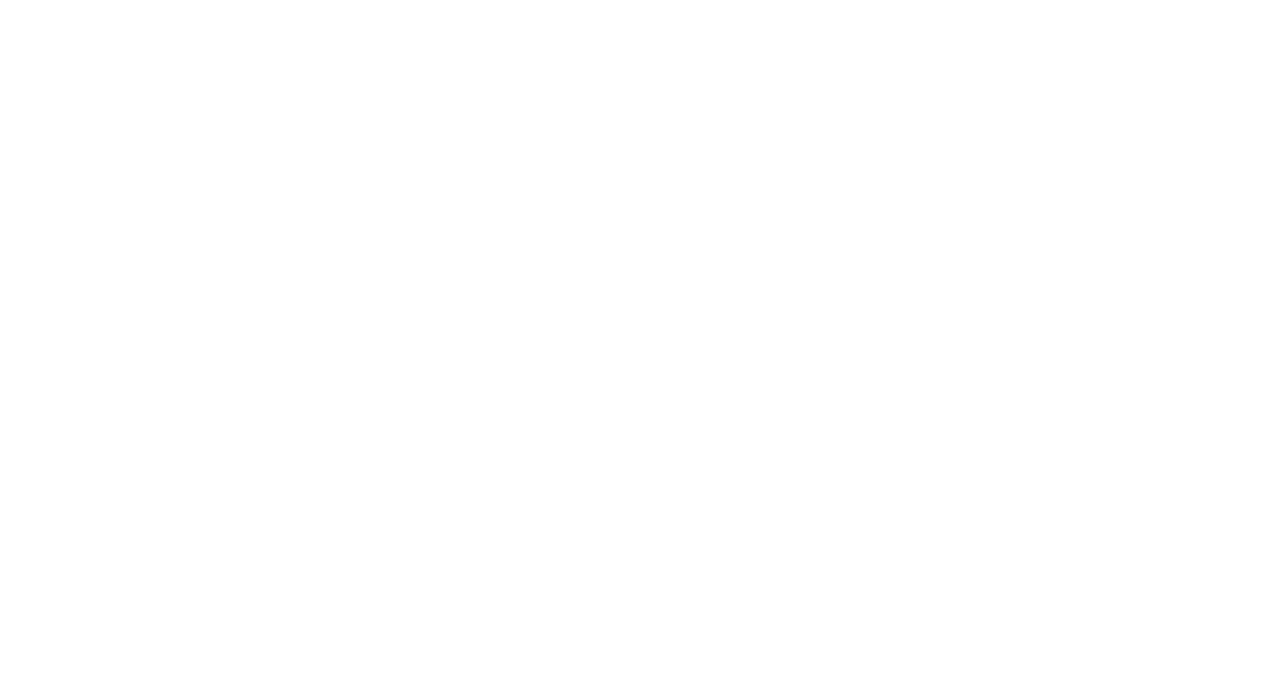
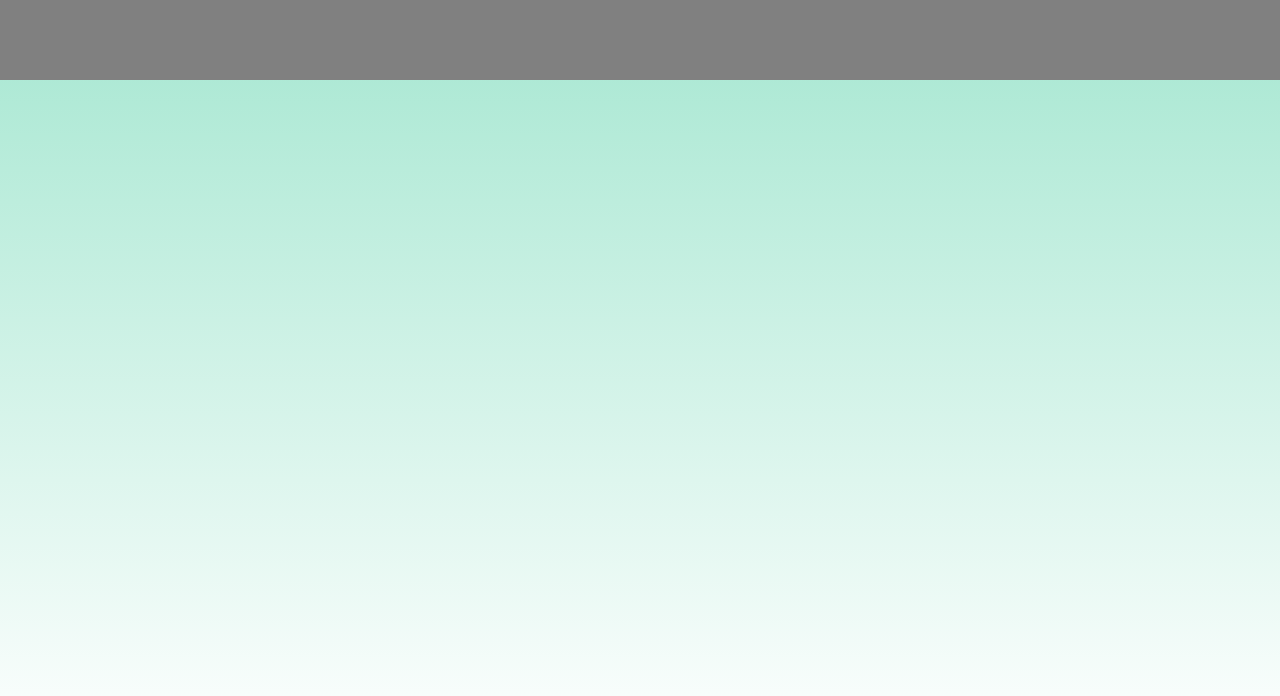
Before and after one commit to tina801005/exercise1, a plain HTML site: page index.html in a window 1280 px wide. Drawn offline with Linux system fonts and the light colour scheme.

Commit message:
-index.html：漸變背景完成，網站header開始 -index.css：漸變背景樣式完成

```diff
--- a/css/index.css
+++ b/css/index.css
@@ -1 +1,25 @@
 /* 當前項目首頁用到的CSS樣式*/
+.header {
+    width: 100%;
+    height: 758px;
+    position: relative;
+}
+.header::before, .header-content{
+    /* 因為他們都有同一個內容樣式，所以在這裡統一管理，簡化各自的 */
+    position: absolute;
+    top: 0;
+    left: 0;
+    bottom: 0;
+    right: 0;
+}
+.header::before{
+    content: "";
+    display: block;
+    /* width: 100%;
+    height: inherit; */
+    background-image: linear-gradient(to bottom, var(--primary--color),var(--white-color));
+    opacity: 0.4;
+}
+/* .header-content {
+
+} */
--- a/index.html
+++ b/index.html
@@ -0,0 +1,38 @@
+<!DOCTYPE html>
+<html lang="en" data-theme="turquoise">
+<head>
+    <meta charset="UTF-8">
+    <meta name="viewport" content="width=device-width, initial-scale=1.0">
+    <title>兼容多終端的響應式網站</title>
+    <!-- 清除默認樣式 -->
+    <link rel="stylesheet" href="css/reset.css">
+    <!-- 主題皮膚樣式 -->
+    <link rel="stylesheet" href="css/skin-theme.css">
+    <!-- 全局樣式 -->
+    <link rel="stylesheet" href="css/global.css">
+    <!-- 首頁樣式 -->
+    <link rel="stylesheet" href="css/index.css">
+    <style>
+        .top{
+            height: 80px;
+            background-color: gray;
+        }
+    </style>
+
+    <!-- media & grid-system -->
+    <link rel="stylesheet" href="css/media.css">
+</head>
+<body>
+    <header class="header">
+        <!-- 如果直接在header做漸層背景(background + opcity)裡面的文字與其他元件都會受到opcity影響。
+         所以這裡用偽元素來做漸變背景 -->
+        <div class="header-content">
+            <!-- 網站header開始 -->
+             <div class="top">
+                <div class="top-content"></div>
+             </div>
+            <!-- 網站header結束 -->
+        </div>
+    </header>
+</body>
+</html>
```
